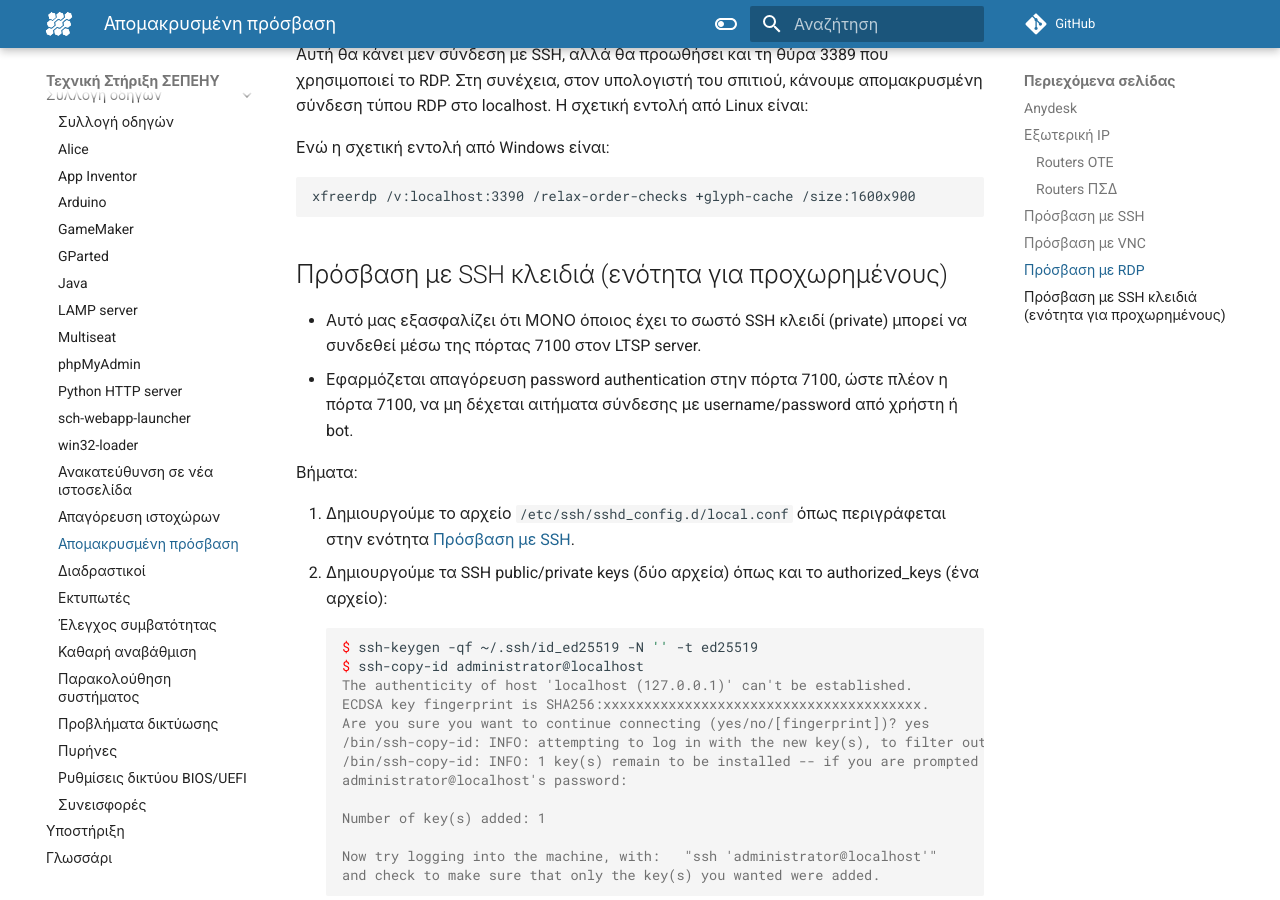
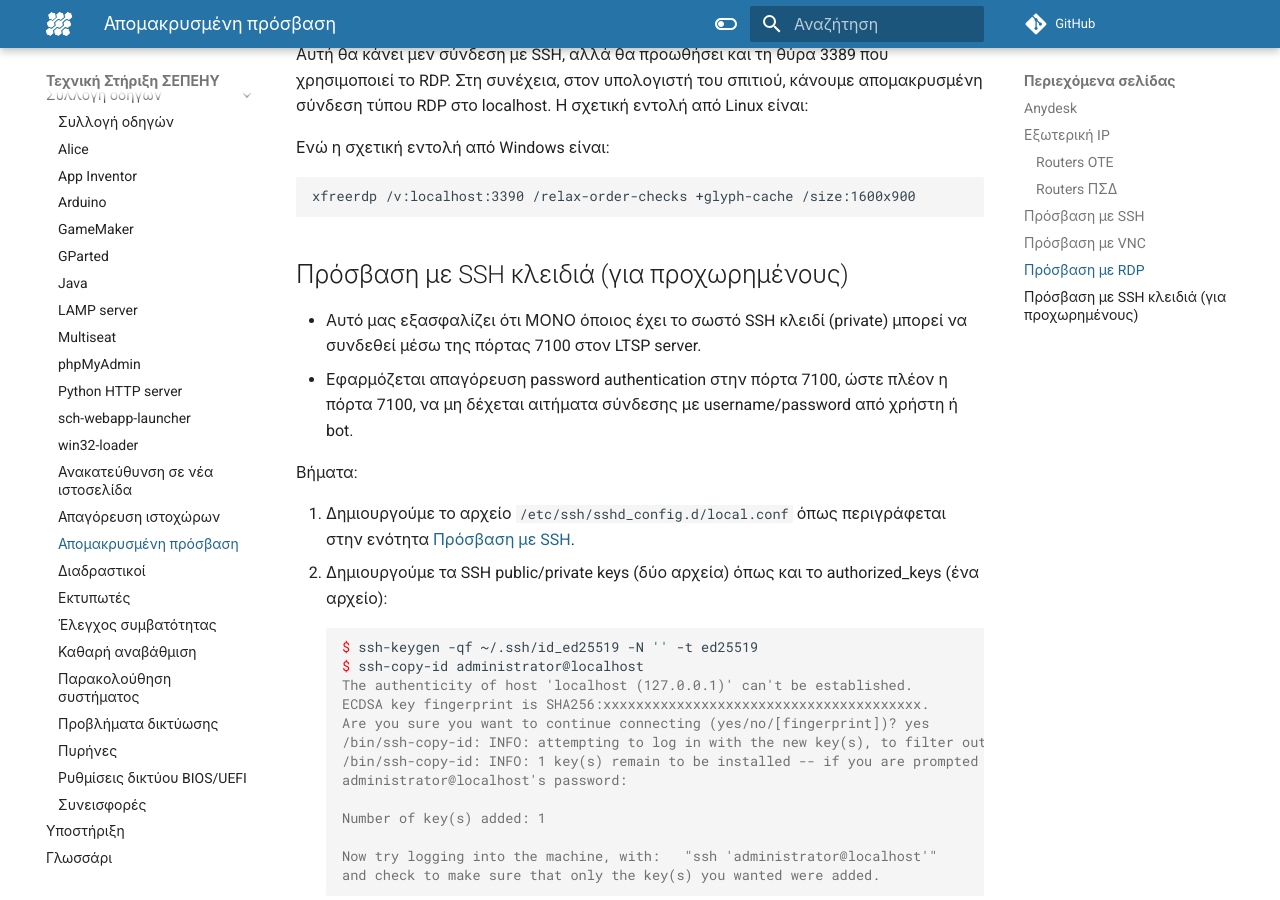
Before and after one commit to siahos/el.ltsp.org, an MkDocs documentation site: the page built from docs/guides/remote-access/index.md, in a window 1280 px wide and 900 px high, scrolled down 2439 px. Built offline with MkDocs 1.6.1 and Material for MkDocs 9.7.7, drawn with Linux system fonts in a browser that asks for light colours; comment, search, counter and statistics services are not loaded.

Commit message:
update remote-access

````diff
--- a/docs/guides/remote-access/index.md
+++ b/docs/guides/remote-access/index.md
@@ -116,7 +116,7 @@ ssh -p 7100 -L 3390:localhost:3389 administrator@srv-sxoleio.nom.sch.gr
 xfreerdp /v:localhost:3390 /relax-order-checks +glyph-cache /size:1600x900
 ```
 
-## Πρόσβαση με SSH κλειδιά (ενότητα για προχωρημένους) {:#ssh-keys}
+## Πρόσβαση με SSH κλειδιά (για προχωρημένους) {:#ssh-keys}
 
 -   Αυτό μας εξασφαλίζει ότι ΜΟΝΟ όποιος έχει το σωστό SSH κλειδί (private)
     μπορεί να συνδεθεί μέσω της πόρτας 7100 στον LTSP server.
````
